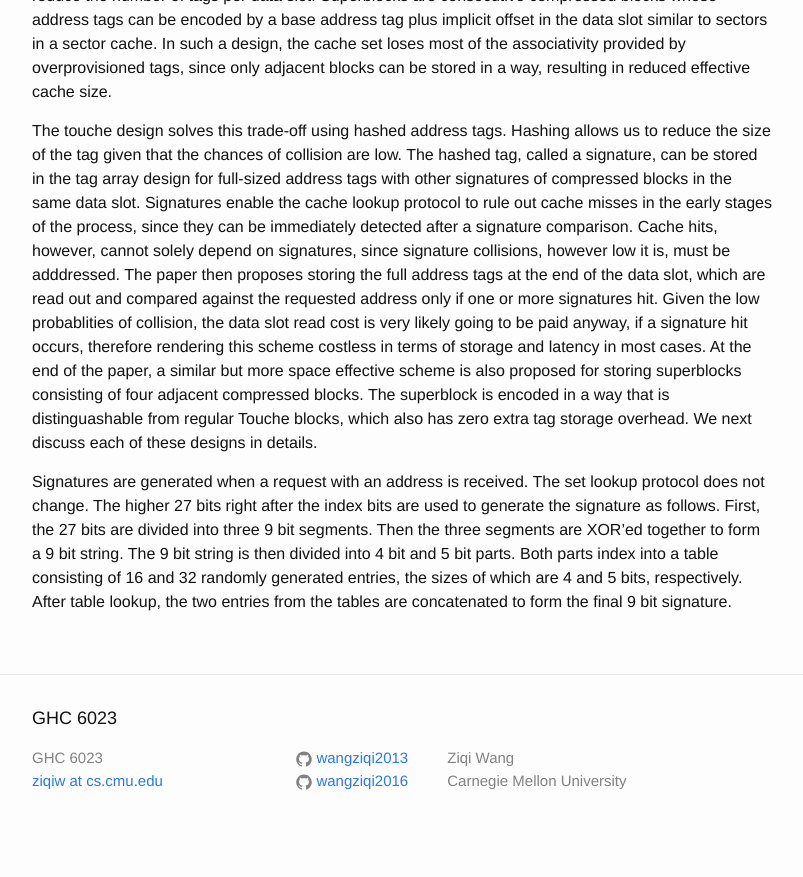
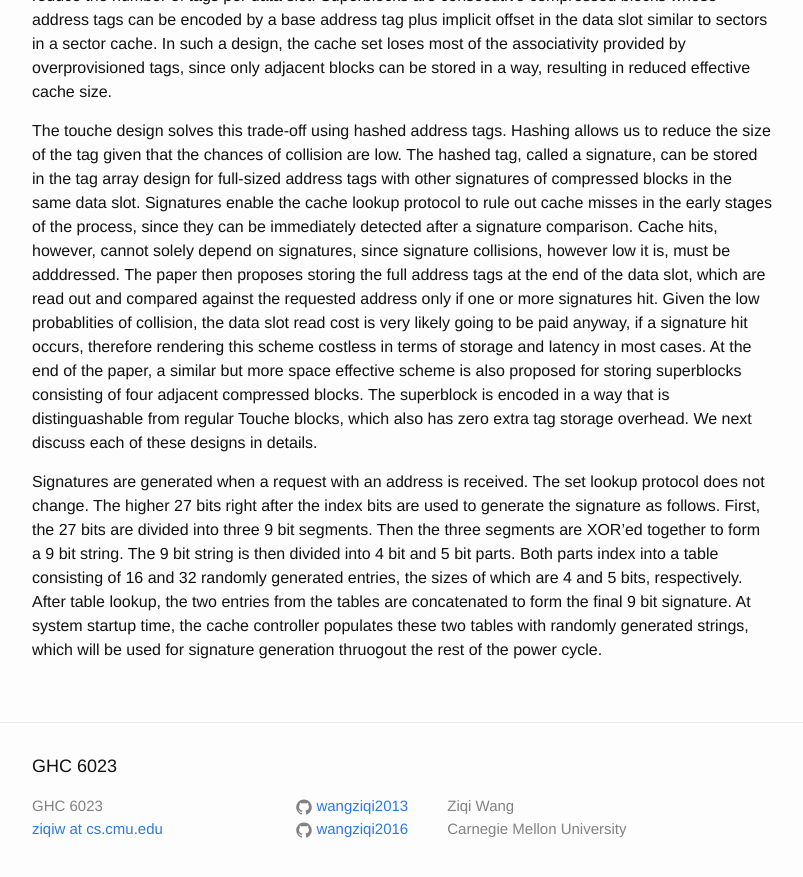
Before and after one commit to wangziqi2013/wangziqi2013.github.io, a Jekyll site: the page built from _posts/2020-06-06-touche.markdown, in a window 1280 px wide and 900 px high, scrolled down 877 px. Shown: the top 877 px of the window, without its empty margins (238-1041 px from the left). Built offline with Jekyll 4.4.1, drawn with Linux system fonts in a browser that asks for light colours; before the commit the page ends 1729 px from its top, so only the background shows below that.

Commit message:
Adding table content

```diff
--- a/_posts/2020-06-06-touche.markdown
+++ b/_posts/2020-06-06-touche.markdown
@@ -48,4 +48,5 @@ Signatures are generated when a request with an address is received. The set loo
 9 bit segments. Then the three segments are XOR'ed together to form a 9 bit string. The 9 bit string is then divided into
 4 bit and 5 bit parts. Both parts index into a table consisting of 16 and 32 randomly generated entries, the sizes of which
 are 4 and 5 bits, respectively. After table lookup, the two entries from the tables are concatenated to form the final
-9 bit signature.
+9 bit signature. At system startup time, the cache controller populates these two tables with randomly generated strings,
+which will be used for signature generation thruogout the rest of the power cycle.
```
